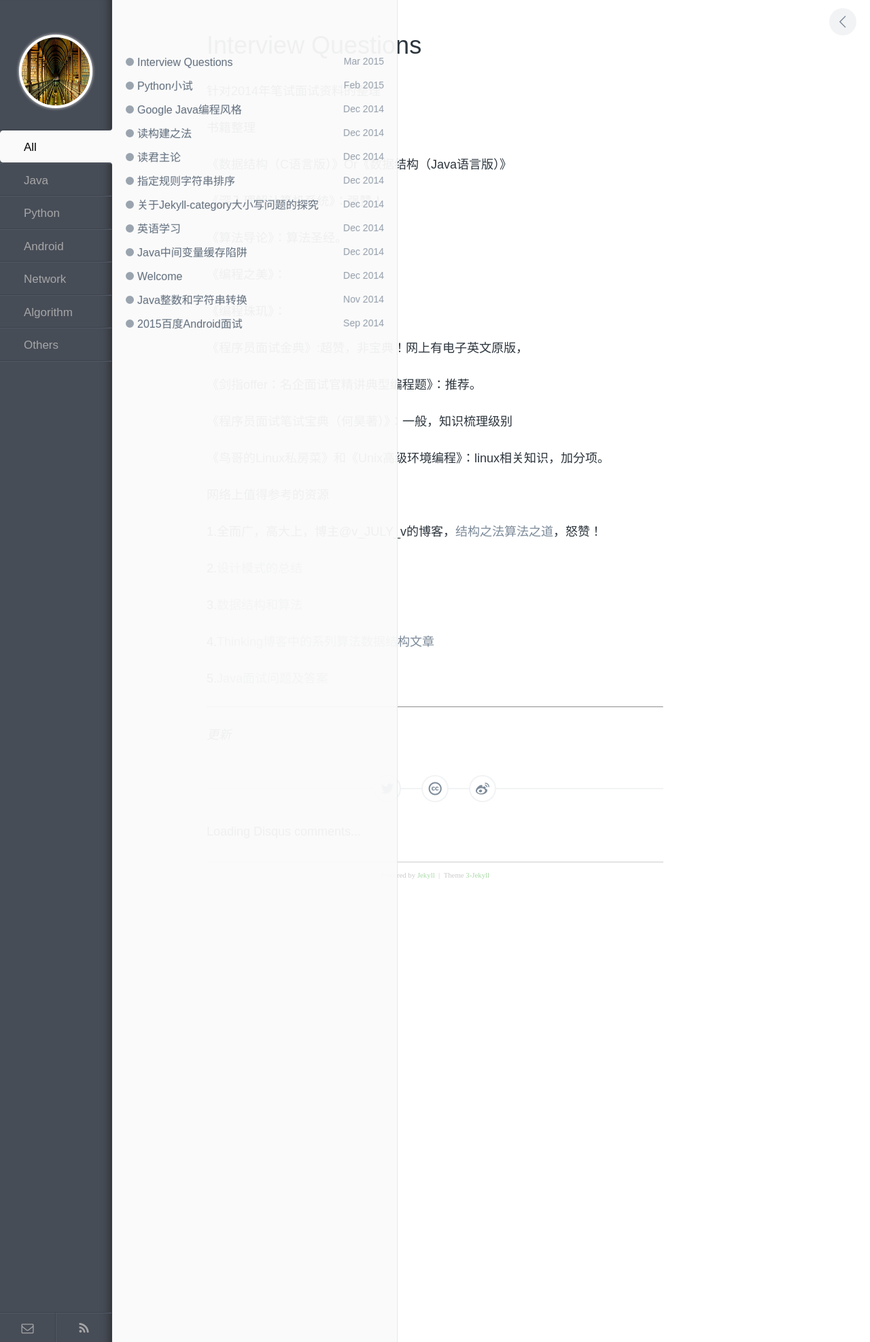
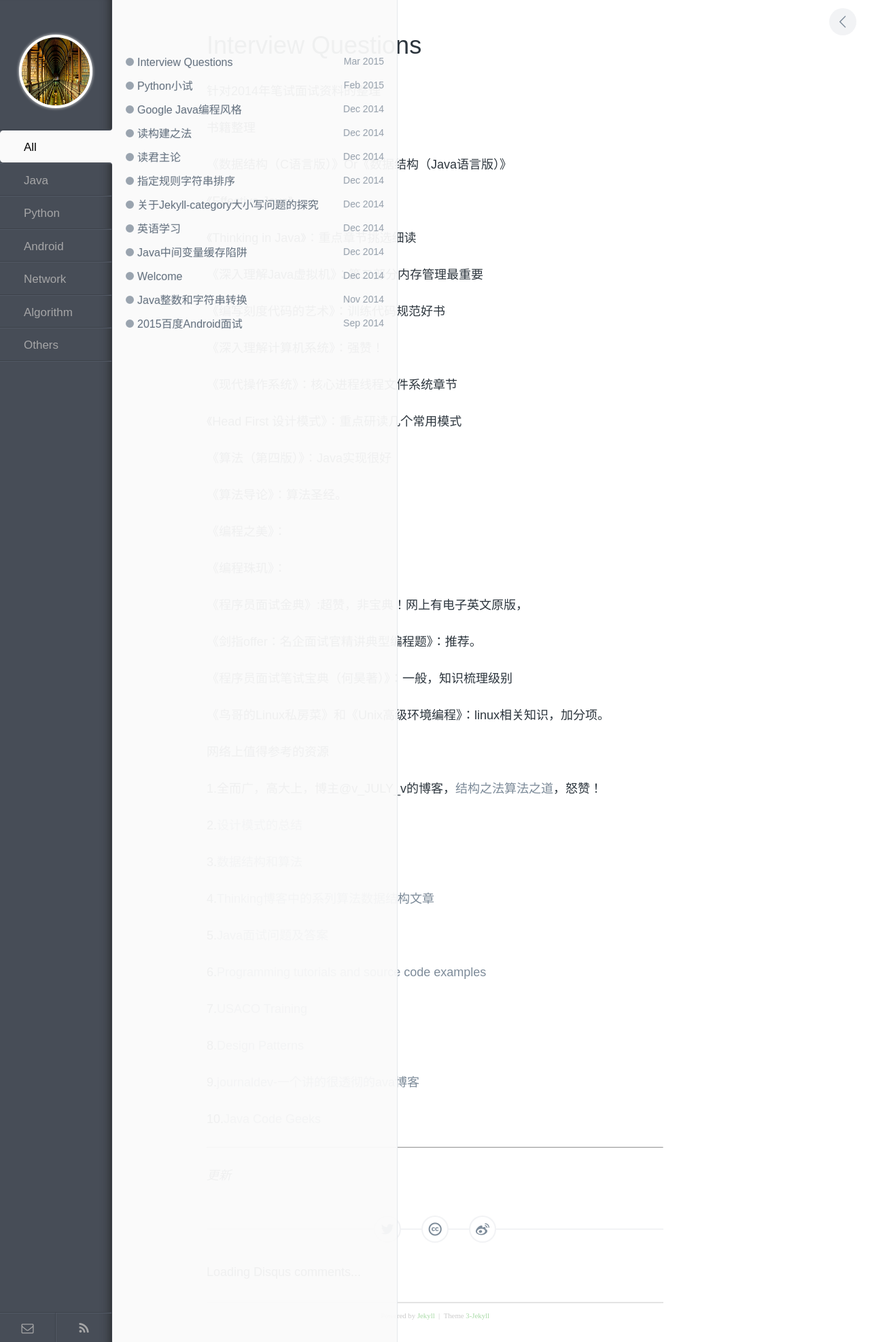
Before and after one commit to enlipan/enlipan.github.io, a Jekyll site: the page built from _posts/2015-3-8-interview-knowledge.md, in a window 1280 px wide. Shown: the whole page at 68% size. Built offline with Jekyll 4.4.1, drawn with Linux system fonts in a browser that asks for light colours; comment, search, counter and statistics services are not loaded.

Commit message:
update interview  books

```diff
--- a/_posts/2015-3-8-interview-knowledge.md
+++ b/_posts/2015-3-8-interview-knowledge.md
@@ -9,7 +9,21 @@ category: others
 
 《数据结构（C语言版）》Or《数据结构（Java语言版）》
 
+《Effective Java》
+
+《Thinking in Java》：重点章节挑选细读
+
+《深入理解Java虚拟机》：第二部分内存管理最重要
+
+《编写刻度代码的艺术》：训练代码规范好书
+
 《深入理解计算机系统》：强赞！
+
+《现代操作系统》：核心进程线程文件系统章节
+
+《Head First 设计模式》：重点研读几个常用模式
+
+《算法（第四版）》：Java实现很好
 
 《算法导论》：算法圣经。
 
@@ -40,5 +54,14 @@ category: others
 
 5.[Java面试问题及答案](http://www.journaldev.com/java-interview-questions "java-interview-questions")
 
+6.[Programming tutorials and source code examples](http://www.java2s.com/ "编程资源大全")
+
+7.[USACO Training](http://www.nocow.cn/index.php/USACO_Training#Section_1.0)
+
+8.[Design  Patterns](http://www.oodesign.com/ "Design  Patterns")
+
+9.[journaldev-一个讲的很透彻的ava博客](http://www.journaldev.com/  )
+
+10.[Java  Code Geeks](http://www.javacodegeeks.com/category/career/  "Career ")
 - - -
 *更新*
```
